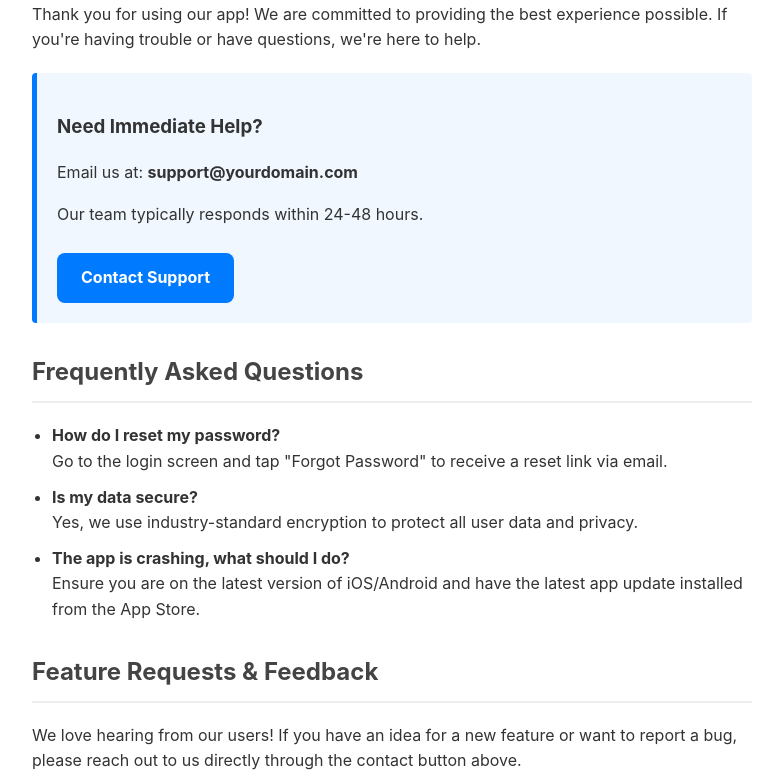
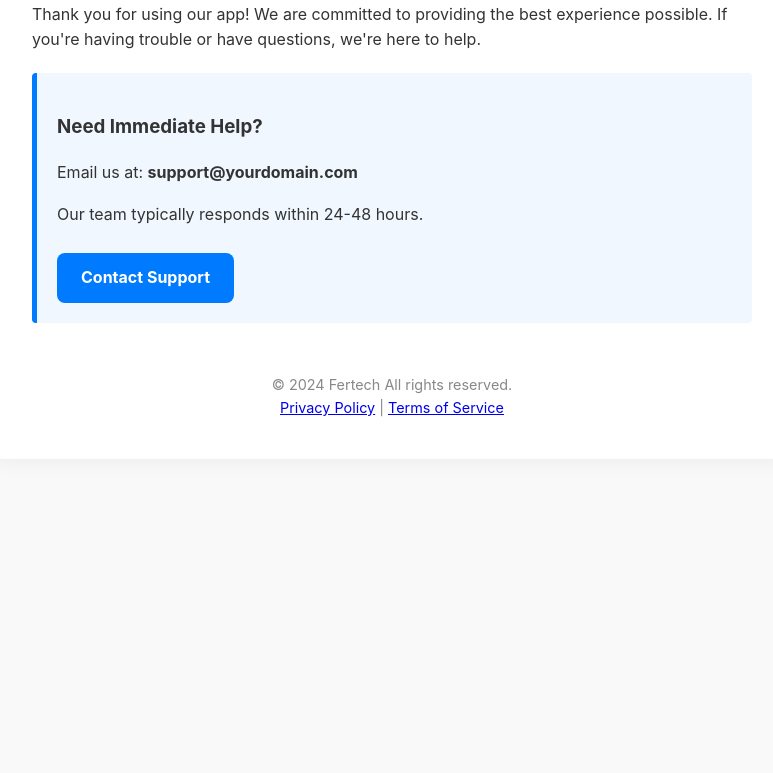
Before and after one commit to Chicago-Pilsen/contact_support, a plain HTML site: page app_support.html in a window 1280 px wide. Shown: the part 179-952 px from the top of the page, without its empty margins (248-1021 px from the left). After the commit the page ends 800 px from the top, so only its background shows below. Drawn offline with Linux system fonts and the light colour scheme.

Commit message:
Change support email and update footer branding
Updated contact email and footer company name.

```diff
--- a/app_support.html
+++ b/app_support.html
@@ -72,22 +72,12 @@
             <h3>Need Immediate Help?</h3>
             <p>Email us at: <strong>support@yourdomain.com</strong></p>
             <p>Our team typically responds within 24-48 hours.</p>
-            <a href="mailto:support@yourdomain.com" class="btn">Contact Support</a>
+            <a href="mailto:nando1731@icloud.com" class="btn">Contact Support</a>
         </div>
 
-        <h2>Frequently Asked Questions</h2>
-        <ul>
-            <li><strong>How do I reset my password?</strong><br>Go to the login screen and tap "Forgot Password" to receive a reset link via email.</li>
-            <li><strong>Is my data secure?</strong><br>Yes, we use industry-standard encryption to protect all user data and privacy.</li>
-            <li><strong>The app is crashing, what should I do?</strong><br>Ensure you are on the latest version of iOS/Android and have the latest app update installed from the App Store.</li>
-        </ul>
-
-        <h2>Feature Requests & Feedback</h2>
-        <p>We love hearing from our users! If you have an idea for a new feature or want to report a bug, please reach out to us directly through the contact button above.</p>
-    </div>
 
     <div class="footer">
-        &copy; 2024 Your Company Name. All rights reserved.<br>
+        &copy; 2024 Fertech All rights reserved.<br>
         <a href="#">Privacy Policy</a> | <a href="#">Terms of Service</a>
     </div>
 </body>
```
